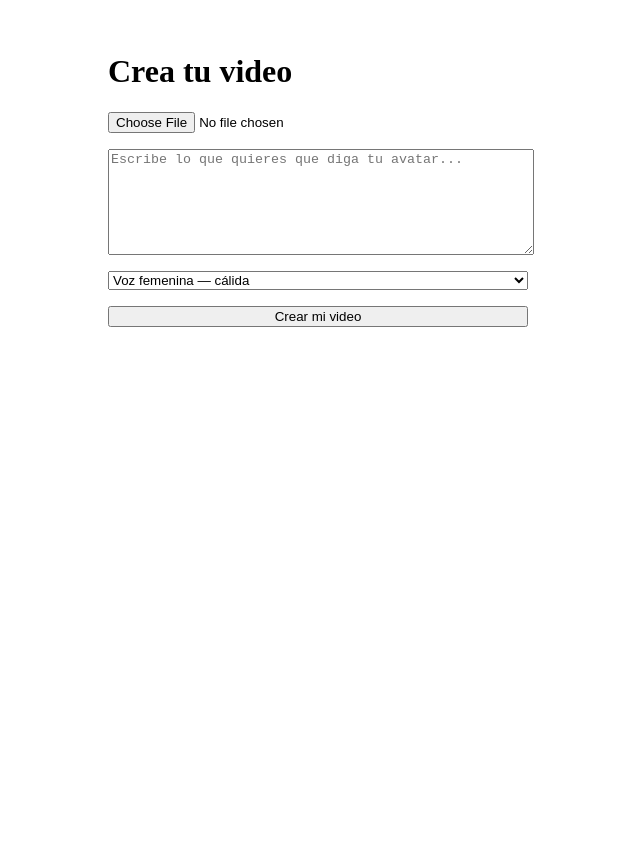
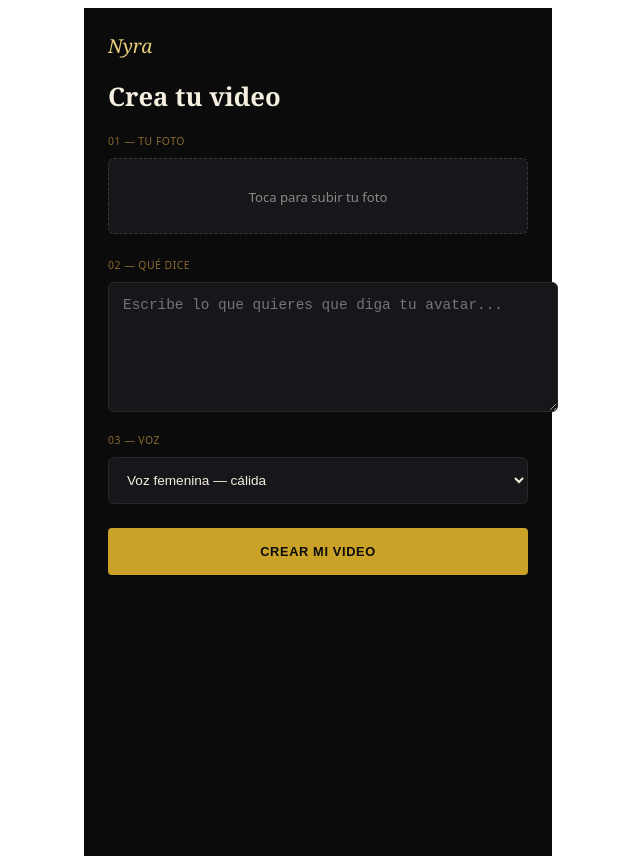
Before and after one commit to geovannialejandro/nyra-ai, a Next.js app: page /generar in a window 1280 px wide. Shown: the whole page, without its empty margins (322-962 px from the left). Before the commit the page ends 800 px from the top, so only its background shows below. Built offline with nearby package versions, Linux system fonts and the light colour scheme; no server answers.

Commit message:
Refactor file upload and UI styling in page.tsx

```diff
--- a/app/generar/page.tsx
+++ b/app/generar/page.tsx
@@ -36,32 +36,20 @@ export default function GenerarPage() {
       }
 
       const fileName = `${user.id}/${Date.now()}-${file.name}`;
-      const { error: uploadError } = await supabase.storage
-        .from('avatars')
-        .upload(fileName, file);
-
+      const { error: uploadError } = await supabase.storage.from('avatars').upload(fileName, file);
       if (uploadError) throw uploadError;
 
-      const { data: publicUrlData } = supabase.storage
-        .from('avatars')
-        .getPublicUrl(fileName);
-
+      const { data: publicUrlData } = supabase.storage.from('avatars').getPublicUrl(fileName);
       const imageUrl = publicUrlData.publicUrl;
 
       setStatus('generating');
       const res = await fetch('/api/generar', {
         method: 'POST',
         headers: { 'Content-Type': 'application/json' },
-        body: JSON.stringify({
-          userId: user.id,
-          image: imageUrl,
-          voice_script: script,
-          voice: voice,
-        }),
+        body: JSON.stringify({ userId: user.id, image: imageUrl, voice_script: script, voice }),
       });
 
       const data = await res.json();
-
       if (!res.ok) {
         setErrorMsg(data.error || 'Algo falló generando el video.');
         setStatus('error');
@@ -76,36 +64,68 @@ export default function GenerarPage() {
     }
   }
 
+  const gold = '#C9A227';
+  const goldSoft = '#E8CE7B';
+  const bronze = '#8A6A2F';
+  const ivory = '#F5EFE0';
+  const ash = '#8C8A85';
+  const panel = '#17161A';
+
   return (
-    <main style={{ maxWidth: 420, margin: '0 auto', padding: 24 }}>
-      <h1>Crea tu video</h1>
+    <main style={{ background: '#0B0B0C', color: ivory, minHeight: '100vh', fontFamily: 'system-ui, sans-serif', padding: '24px', maxWidth: '420px', margin: '0 auto' }}>
+      <div style={{ fontFamily: 'Georgia, serif', fontStyle: 'italic', fontSize: '1.2rem', color: goldSoft, marginBottom: '20px' }}>
+        Nyra
+      </div>
 
-      <input type="file" accept="image/*" onChange={handleFile} />
-      {preview && <img src={preview} alt="preview" style={{ width: '100%', marginTop: 12 }} />}
+      <h1 style={{ fontFamily: 'Georgia, serif', fontSize: '1.6rem', marginBottom: '20px' }}>Crea tu video</h1>
 
+      <div style={{ fontSize: '0.65rem', color: bronze, marginBottom: '10px', letterSpacing: '0.05em' }}>01 — TU FOTO</div>
+      <label style={{
+        display: 'block', border: preview ? `1px solid ${bronze}` : `1px dashed #3A382F`,
+        borderRadius: '6px', padding: preview ? 0 : '26px 16px', textAlign: 'center',
+        background: panel, marginBottom: '24px', overflow: 'hidden', cursor: 'pointer',
+      }}>
+        <input type="file" accept="image/*" onChange={handleFile} style={{ display: 'none' }} />
+        {preview ? (
+          <img src={preview} alt="preview" style={{ width: '100%', height: '220px', objectFit: 'cover', display: 'block' }} />
+        ) : (
+          <span style={{ fontSize: '0.82rem', color: ash }}>Toca para subir tu foto</span>
+        )}
+      </label>
+
+      <div style={{ fontSize: '0.65rem', color: bronze, marginBottom: '10px', letterSpacing: '0.05em' }}>02 — QUÉ DICE</div>
       <textarea
         value={script}
         onChange={(e) => setScript(e.target.value)}
         maxLength={280}
         placeholder="Escribe lo que quieres que diga tu avatar..."
-        style={{ width: '100%', minHeight: 100, marginTop: 16 }}
+        style={{ width: '100%', minHeight: '100px', background: panel, border: '1px solid #2A2823', borderRadius: '6px', color: ivory, padding: '14px', fontSize: '0.9rem', marginBottom: '16px' }}
       />
 
-      <select value={voice} onChange={(e) => setVoice(e.target.value)} style={{ width: '100%', marginTop: 12 }}>
+      <div style={{ fontSize: '0.65rem', color: bronze, marginBottom: '10px', letterSpacing: '0.05em' }}>03 — VOZ</div>
+      <select
+        value={voice}
+        onChange={(e) => setVoice(e.target.value)}
+        style={{ width: '100%', background: panel, border: '1px solid #2A2823', color: ivory, padding: '14px', borderRadius: '6px', fontSize: '0.85rem', marginBottom: '24px' }}
+      >
         <option value="Zephyr (Female)">Voz femenina — cálida</option>
         <option value="Orion (Male)">Voz masculina — profesional</option>
       </select>
 
-      <button onClick={handleSubmit} disabled={status === 'uploading' || status === 'generating'} style={{ marginTop: 16, width: '100%' }}>
-        {status === 'uploading' && 'Subiendo foto...'}
-        {status === 'generating' && 'Generando video...'}
-        {(status === 'idle' || status === 'done' || status === 'error') && 'Crear mi video'}
+      <button
+        onClick={handleSubmit}
+        disabled={status === 'uploading' || status === 'generating'}
+        style={{ width: '100%', background: gold, color: '#0B0B0C', fontWeight: 600, fontSize: '0.8rem', letterSpacing: '0.05em', padding: '16px', border: 'none', borderRadius: '4px' }}
+      >
+        {status === 'uploading' && 'SUBIENDO FOTO...'}
+        {status === 'generating' && 'GENERANDO VIDEO...'}
+        {(status === 'idle' || status === 'done' || status === 'error') && 'CREAR MI VIDEO'}
       </button>
 
-      {errorMsg && <p style={{ color: 'red', marginTop: 12 }}>{errorMsg}</p>}
+      {errorMsg && <p style={{ color: '#B5473B', marginTop: '12px', fontSize: '0.85rem' }}>{errorMsg}</p>}
 
       {status === 'done' && videoUrl && (
-        <video src={videoUrl} controls style={{ width: '100%', marginTop: 20 }} />
+        <video src={videoUrl} controls style={{ width: '100%', marginTop: '24px', borderRadius: '6px' }} />
       )}
     </main>
   );
```
